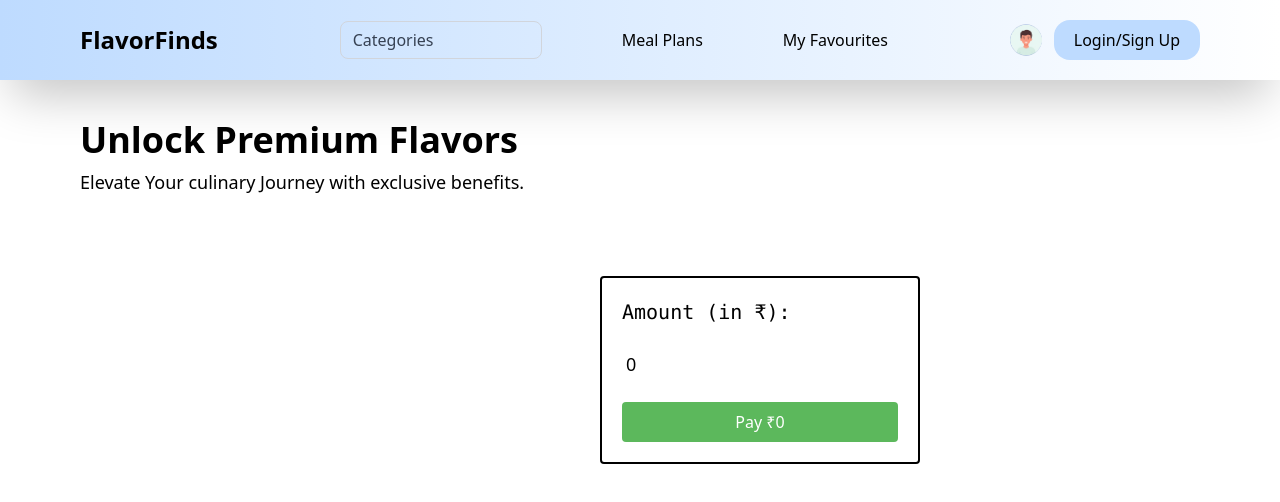
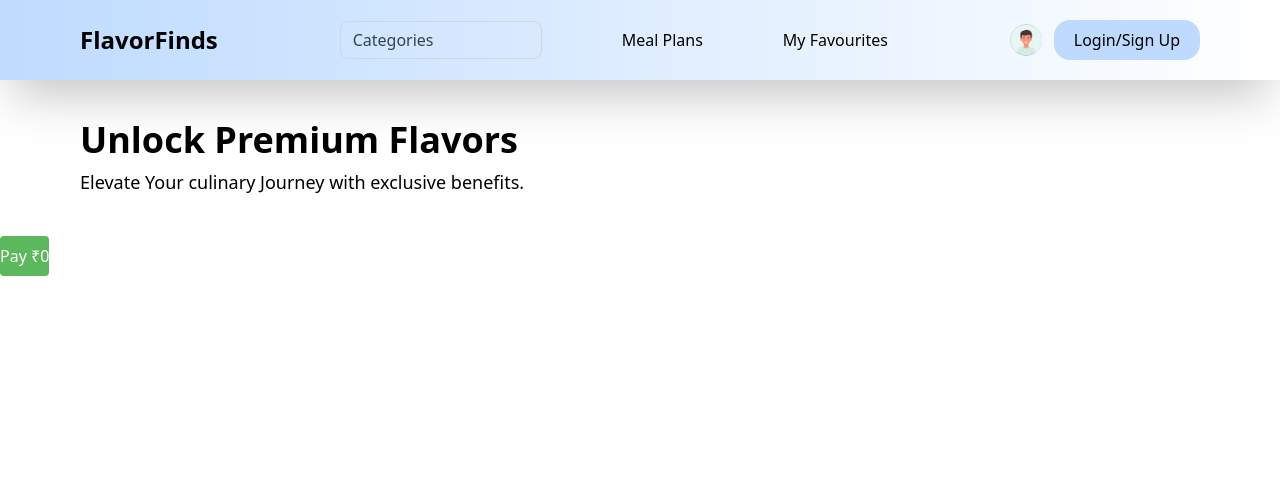
Before and after one commit to IamFJ03/HelloSkillz, a React (Vite) app in the folder frontend/: page /payment in a window 1280 px wide. Shown: the top 502 px of the page. Built offline with nearby package versions, Linux system fonts and the light colour scheme.

Commit message:
Payment Page

```diff
--- a/frontend/src/Pages/Payment.jsx
+++ b/frontend/src/Pages/Payment.jsx
@@ -45,11 +45,11 @@ export default function Payment() {
                 handler: async function (response) {
                     setIsLoading(true);
                     setStatus("Payment Succesfull, Verifying Payment");
-                    const { razorpay_payment_id} = response;
+                    const { razorpay_payment_id } = response;
 
                     const verifyResponse = await axios.get(`http://localhost:5000/api/payment/${razorpay_payment_id}`);
                     const paymentDetails = verifyResponse.data;
-                        if(paymentDetails.status==="captured")
+                    if (paymentDetails.status === "captured")
                         setStatus(`Payment Succeded! Status: ${paymentDetails.status.toUpperCase()}. Id: ${razorpay_payment_id}`);
                     else
                         setStatus(`Payment verification failed. Status: ${paymentDetails.status.toUpperCase()}`);
@@ -57,12 +57,12 @@ export default function Payment() {
                     setIsLoading(false);
                 },
                 prefill: {
-                    name:"Faheem Jawaid",
+                    name: "Faheem Jawaid",
                     email: "faheemjawaid12@gmail.com",
-                    contact:"9012345678"
+                    contact: "9012345678"
                 },
-                theme:{
-                    color:'#007bff'
+                theme: {
+                    color: '#007bff'
                 }
             };
             const rzp = new window.Razorpay(options)
@@ -73,11 +73,17 @@ export default function Payment() {
 
             rzp.open();
         }
-        catch(e){
+        catch (e) {
             console.error('Payment Error:', e);
             setStatus(`An error occurred. Check console for details. ${e.response?.data?.error || 'Server error.'}`);
         }
     }
+
+    const info = [
+        { heading: "Monthly Plan", amount: 9.99, for: "month", subhead1: "Ad-free browsing recipes", subhead2: "Exclusive recipe Collections", subHead3: "Advanced Filter Options", buttonTag: "Subscribe Monthly" },
+        { heading: "Annual Plan", amount: 99.99, for: "year", subhead1: "Unlimited Saved Recipes", subhead2: "Exclusive Recipe Collections", subHead3: "Advanced Filter Options", buttonTag: "Subscribe Annually" },
+        { heading: "Lifetime Plan", amount: 249.99, for: "Lifetime", subhead1: "All Annual Plan benefits", subhead2: "Future updates Included", subHead3: "Priority Support", buttonTag: "Buy Lifetime" }
+    ]
 
     return (
         <div>
@@ -86,25 +92,18 @@ console.error('Payment Error:', e);
                 <p className='font-sans text-4xl font-bold '>Unlock Premium Flavors</p>
                 <p className='text-lg mt-2'>Elevate Your culinary Journey with exclusive benefits.</p>
             </div>
-            <form onSubmit={handlePayment} className='flex flex-col gap-5 mt-10 w-80 ml-150 border-2 p-5 rounded'>
-                <label htmlFor="amount" className='text-xl font-mono'>
-                    Amount (in ₹):
-                </label>
-                <input
-                    type="number"
-                    id="amount"
-                    value={amount}
-                    onChange={(e) => setAmount(Number(e.target.value))}
-                    min="1"
-                    className='rounded text-lg p-1'
-                    required
-
-                />
+            <div className='flex  justify-between px-20'>
+                {info.map((data, index) => {
+                    <div className='h-70 w-100 bg-white shadow-md rounded-2xl'>
+                        <p>{data.heading}</p>
+                    </div>
+                })}
+            </div>
 
             <button type="submit" disabled={isLoading} className='bg-[#5cb85c] rounded text-white py-2'>
                 {isLoading ? 'Processing...' : `Pay ₹${amount}`}
             </button>
-            </form>
+
             <p>{status}</p>
         </div>
     )
```
Also changed, not shown: 1 other file (tests, documents, lock files or other folders). Lines whose indentation alone changed are shown as unchanged.
